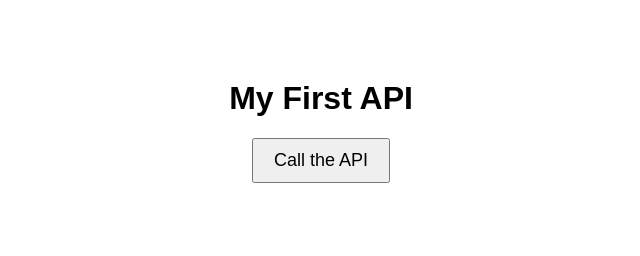
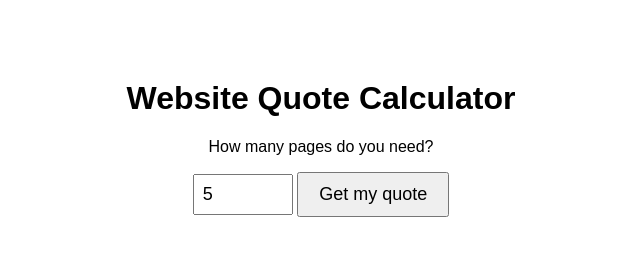
Before and after one commit to gregorybronson/my-first-api, a plain HTML site: page index.html in a window 1280 px wide. Shown: the whole page, without its empty margins (319-959 px from the left). Drawn offline with Linux system fonts and the light colour scheme.

Commit message:
Update HTML for Website Quote Calculator

```diff
--- a/index.html
+++ b/index.html
@@ -1,21 +1,25 @@
 <!DOCTYPE html>
 <html>
   <head>
-    <title>My First API</title>
+    <title>Website Quote Calculator</title>
   </head>
   <body style="font-family: sans-serif; text-align: center; margin-top: 80px;">
-    <h1>My First API</h1>
-    <button onclick="callApi()" style="font-size: 18px; padding: 10px 20px;">
-      Call the API
+    <h1>Website Quote Calculator</h1>
+    <p>How many pages do you need?</p>
+    <input id="pages" type="number" value="5" min="1"
+           style="font-size: 18px; padding: 8px; width: 80px;">
+    <button onclick="getQuote()" style="font-size: 18px; padding: 10px 20px;">
+      Get my quote
     </button>
-    <p id="result" style="font-size: 20px; margin-top: 30px;"></p>
+    <p id="result" style="font-size: 22px; margin-top: 30px;"></p>
 
     <script>
-      async function callApi() {
-        const response = await fetch("/.netlify/functions/hello");
+      async function getQuote() {
+        const pages = document.getElementById("pages").value;
+        const response = await fetch("/.netlify/functions/quote?pages=" + pages);
         const data = await response.json();
         document.getElementById("result").textContent =
-          data.message + " at " + data.time;
+          "Your quote for " + data.pages + " pages is $" + data.quote;
       }
     </script>
   </body>
```
